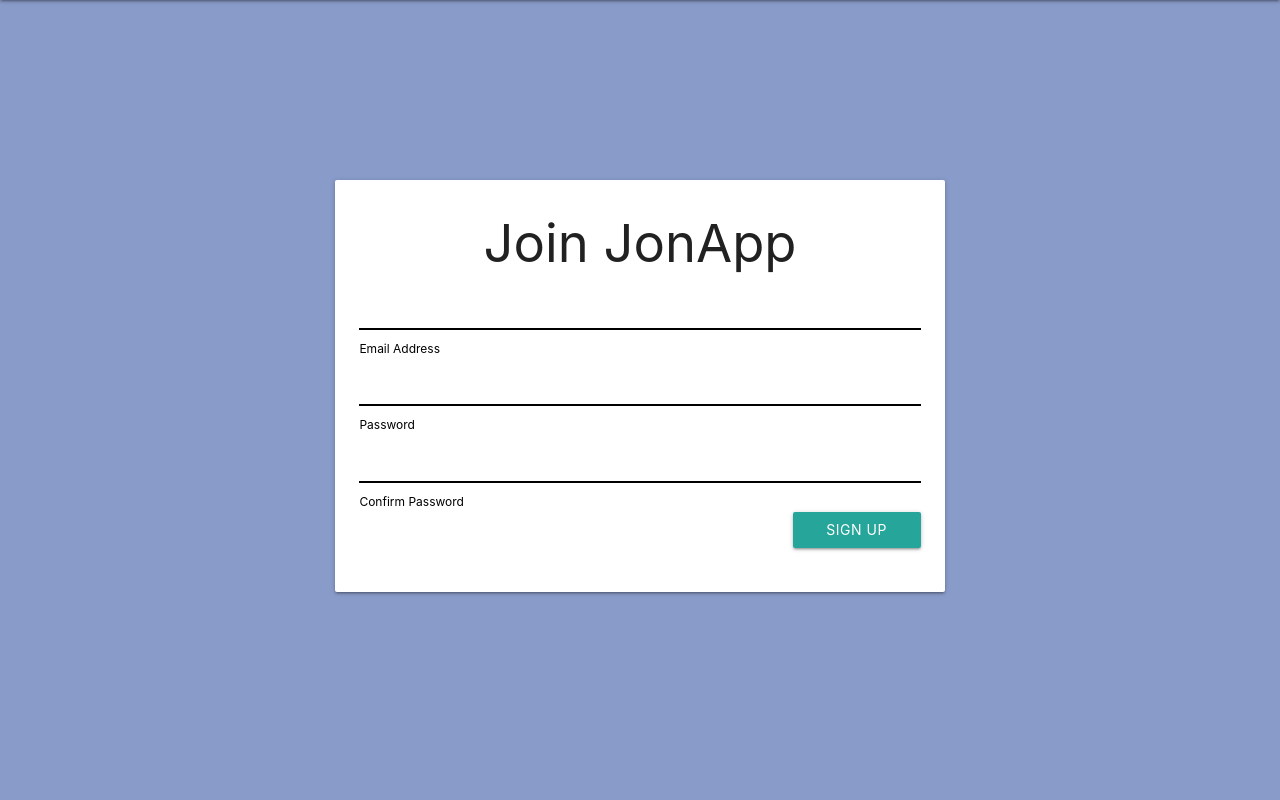
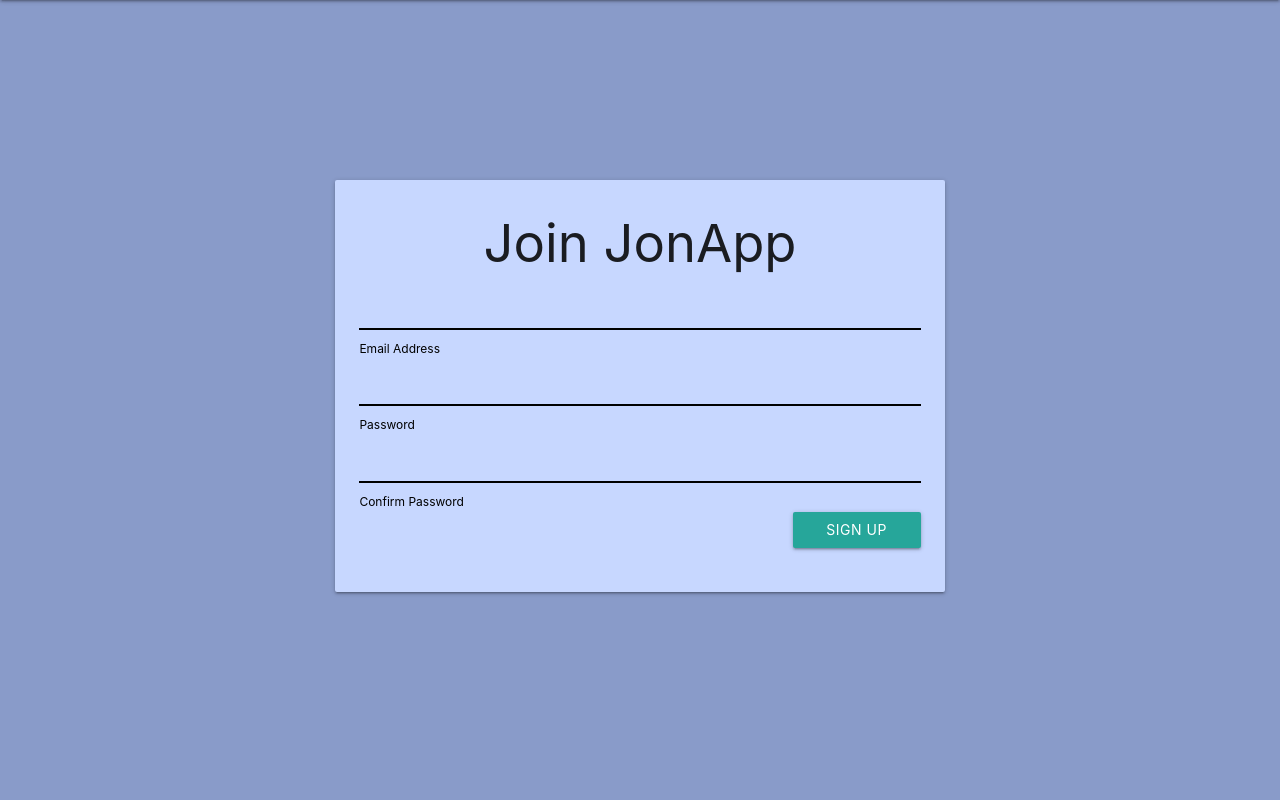
Before and after one commit to flamingchickens1540/jonapp2, a Flask app: page /signup in a window 1280 px wide. Shown: the part 64-864 px from the top of the page. Run offline with Flask 2, Linux system fonts and the light colour scheme; parts of the project's set-up code (start-up, migrations or seed data) failed here and were passed over; some web fonts are replaced.

Commit message:
Small beautifications.

```diff
--- a/static/css/style.css
+++ b/static/css/style.css
@@ -110,6 +110,7 @@ i {
 
 .card-panel {
     margin: auto;
+    padding: 1.7%;
 }
 
 .task {
--- a/templates/supervisor/home.html
+++ b/templates/supervisor/home.html
@@ -126,7 +126,7 @@
                         Select New Image
                     </button>
 
-                    <img alt="Project Image" class="img-fluid" id="p-create-image" src="">
+                    <img alt="" class="img-fluid" id="p-create-image" src="" style="padding-top: 5px">
 
                     <script>
                         function pCreateImgUpdate() {
@@ -142,6 +142,8 @@
                                 alert("Error uploading image.");
                                 throw new Error("Error uploading image.");
                             }
+
+
                         }
 
                         document.getElementById("p-create-file").addEventListener("change", pCreateImgUpdate);
@@ -175,7 +177,6 @@
     //     $('input#proj_name, #proj_desc').characterCounter();
     // });
     //    Commented out by Nate...Testing a thing
-
 </script>
 
 
--- a/templates/supervisor/login.html
+++ b/templates/supervisor/login.html
@@ -38,7 +38,7 @@
     <div id="login-container">
         <div class="row">
             <div class="col s12 m12 l6 offset-l3">
-                <div class="card-panel">
+                <div class="card-panel lightpurple">
                     <div class="row">
                         <form method="post" action="/supervisor/login">
                             <div class="col s12 m12 l12 center-align">
--- a/templates/supervisor/signup.html
+++ b/templates/supervisor/signup.html
@@ -39,14 +39,14 @@
 <div id="login-container">
     <div class="row">
         <div class="col s12 m10 offset-m1 l6 offset-l3">
-            <div class="card-panel">
+            <div class="card-panel lightpurple">
                 <div class="row">
                     <div class="col s12 m12 l12 center-align">
                         <span class="table-title">Join JonApp</span>
                     </div>
                     <form method="post" action="/signup" id="signupform">
                         <div class="col s12 m12 l12">
-                            <input id="email" type="email" class="validate" name="email" required style="color">
+                            <input id="email" type="email" class="validate" name="email" required>
                             <label for="email">Email Address</label>
                         </div>
                         <div class="col s12 m12 l12">
--- a/templates/supervisor/tasks.html
+++ b/templates/supervisor/tasks.html
@@ -116,7 +116,7 @@
                         Select New Image
                     </button>
 
-                    <img alt="Project Image" class="img-fluid" id="t-create-image" src="">
+                    <img alt="" class="img-fluid" id="t-create-image" src="">
 
                     <script>
                         function tCreateImgUpdate() {
```
